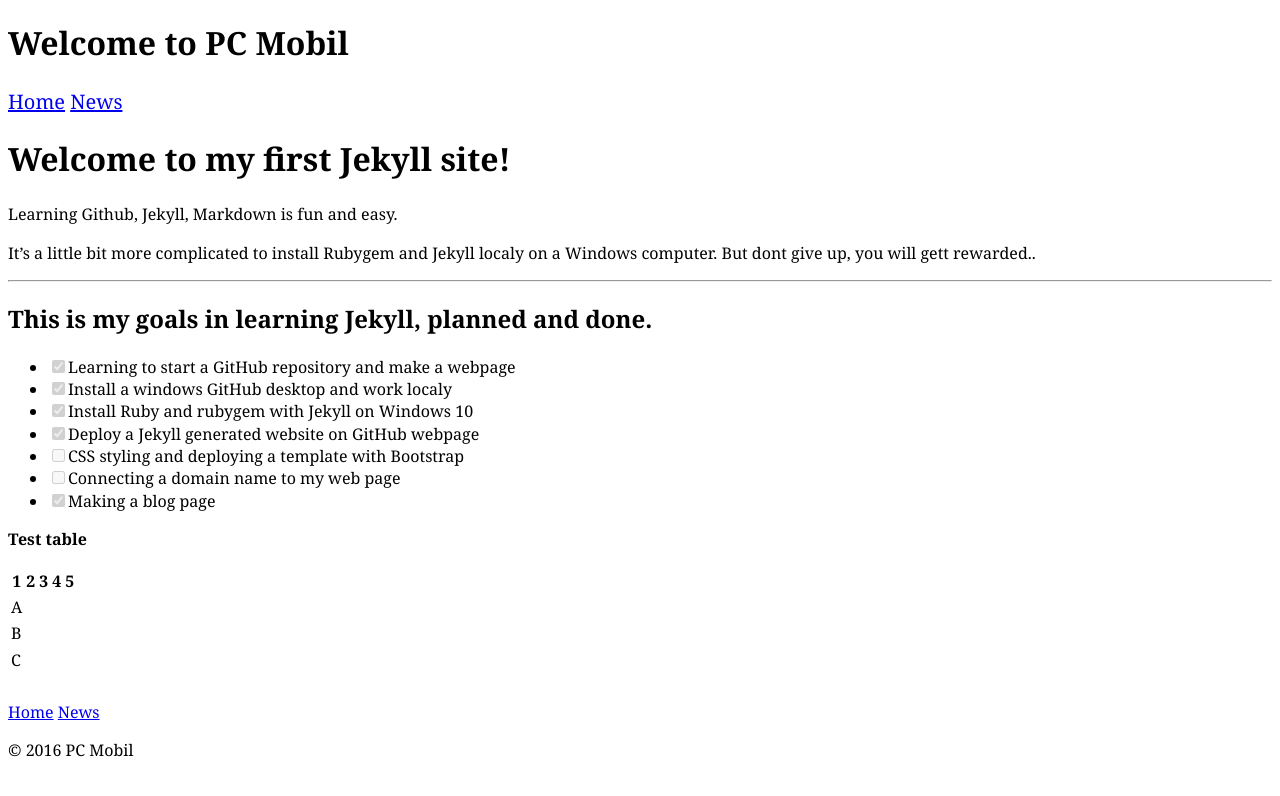
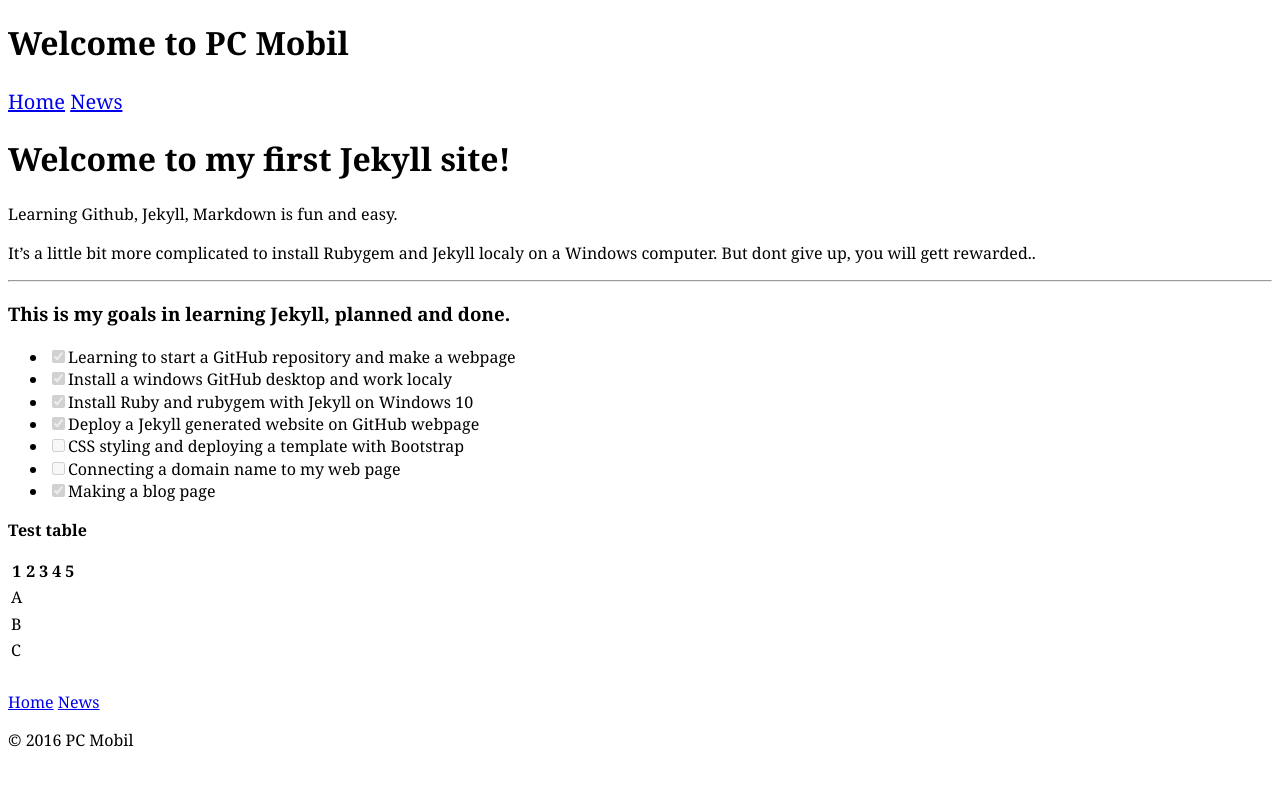
Before and after one commit to advigo/starter, a Jekyll site: the page built from _posts/2016-12-29-My-first-impression.md, in a window 1280 px wide. Shown: the top 796 px of the page. Built offline with Jekyll 4.4.1, drawn with Linux system fonts in a browser that asks for light colours.

Commit message:
Same change with extra line feed

```diff
--- a/_posts/2016-12-29-My-first-impression.md
+++ b/_posts/2016-12-29-My-first-impression.md
@@ -15,7 +15,8 @@ It's a little bit more complicated to install Rubygem and Jekyll localy on a Win
 But dont give up, you will gett rewarded..
 
 ---
-## This is my goals in learning Jekyll, planned and done. ##
+
+### This is my goals in learning Jekyll, planned and done. ###
 
 - [x] Learning to start a GitHub repository and make a webpage
 - [x] Install a windows GitHub desktop and work localy
```
